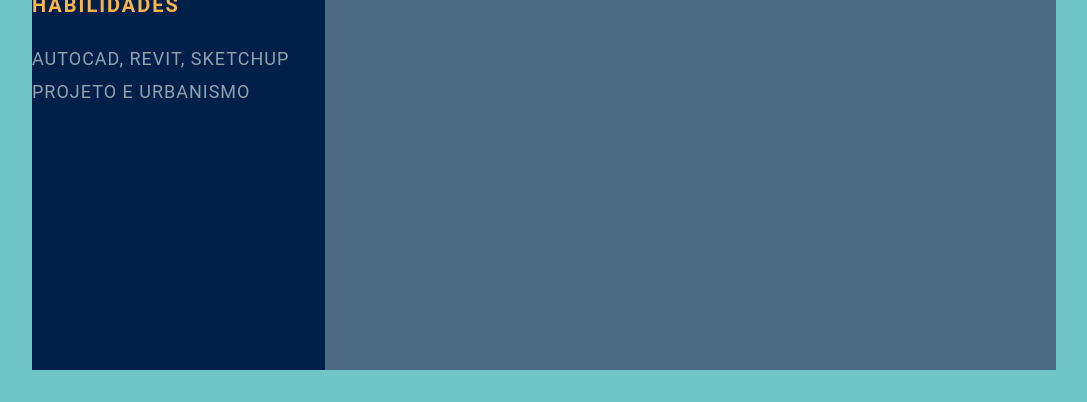
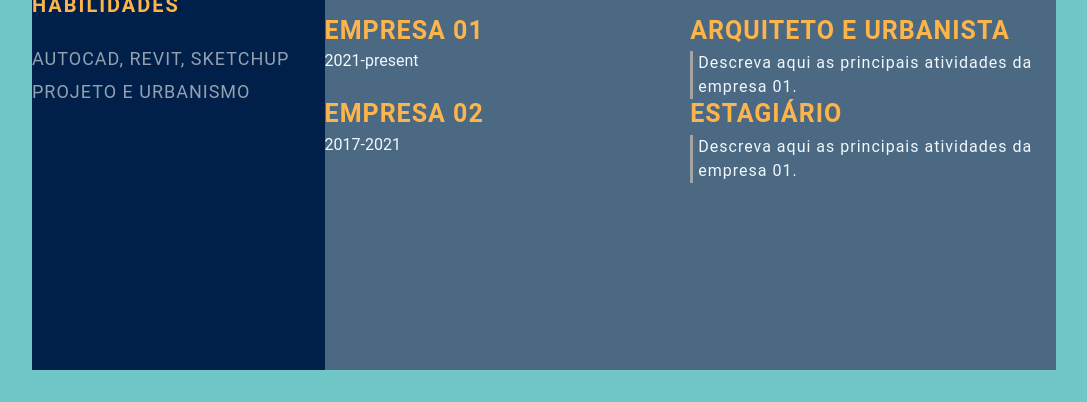
Before and after one commit to rnls1/rnls1.github.io, a plain HTML site: page index.html in a window 1280 px wide. Shown: the part 462-864 px from the top of the page, without its empty margins (96-1183 px from the left). Drawn offline with Linux system fonts and the light colour scheme.

Commit message:
add feature: experience contents

```diff
--- a/index.html
+++ b/index.html
@@ -4,7 +4,6 @@
     <meta charset="utf-8">
     <meta http-equiv="X-UA-Compatible" content="IE=Edge">
     <title>Ranielsyn S. CV</title>
-
     <link rel="stylesheet" href="style.css">
   </head>
   <body>
@@ -34,6 +33,7 @@
           </div>
         </section>
       </section>
+
       <section class="right-section">
         <div class="right-section-contents">
           <section class="about gap">
@@ -41,9 +41,34 @@
             <p class="about-me-contents">
               Olá, sou o Ranielsyn! <br>
               <br> Um pouco mais sobre o que faço
-              <br>E quais são minhas competencias
+              <br> E quais são minhas competencias
             </p>
           </section>
         </div>
+        <section class="experience gap">
+          <div class="right-title">Experiência</div>
+          <div class="experience-contents">
+            <div class="exp-left">
+              <p class="exp-company-name">Empresa 01</p>
+              <p class="exp-company-time">2021-present</p>
+            </div>
+            <div class="exp-right">
+              <p class="exp-position">Arquiteto e urbanista</p>
+              <p class="exp-desc">
+                  Descreva aqui as principais atividades da empresa 01.
+              </p>
+            </div>
+            <div class="exp-left">
+              <p class="exp-company-name">Empresa 02</p>
+              <p class="exp-company-time">2017-2021</p>
+            </div>
+            <div class="exp-right">
+              <p class="exp-position">Estagiário</p>
+              <p class="exp-desc">
+                  Descreva aqui as principais atividades da empresa 01.
+              </p>
+            </div>
+          </div>
+        </section>
       </section>
 </html>
```
